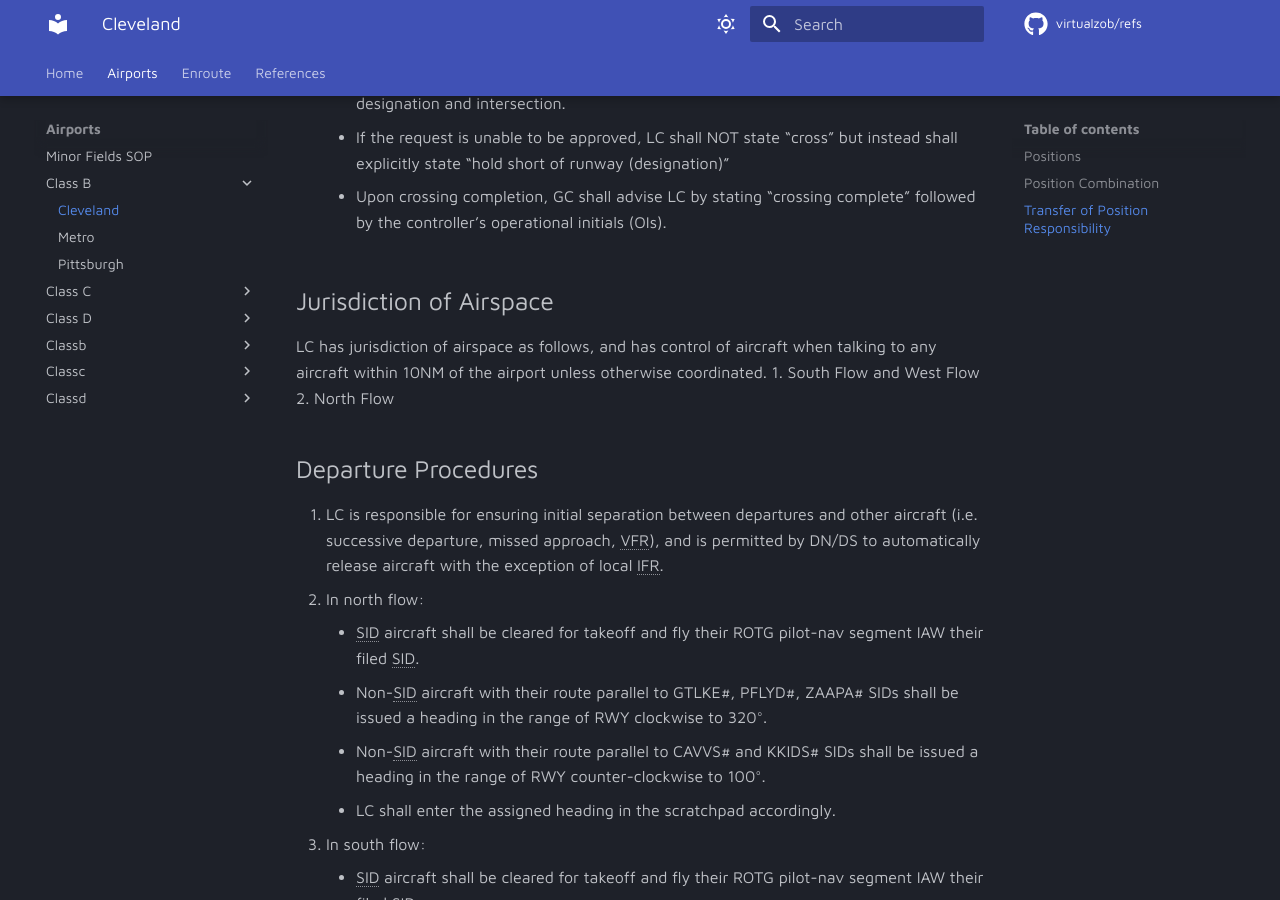
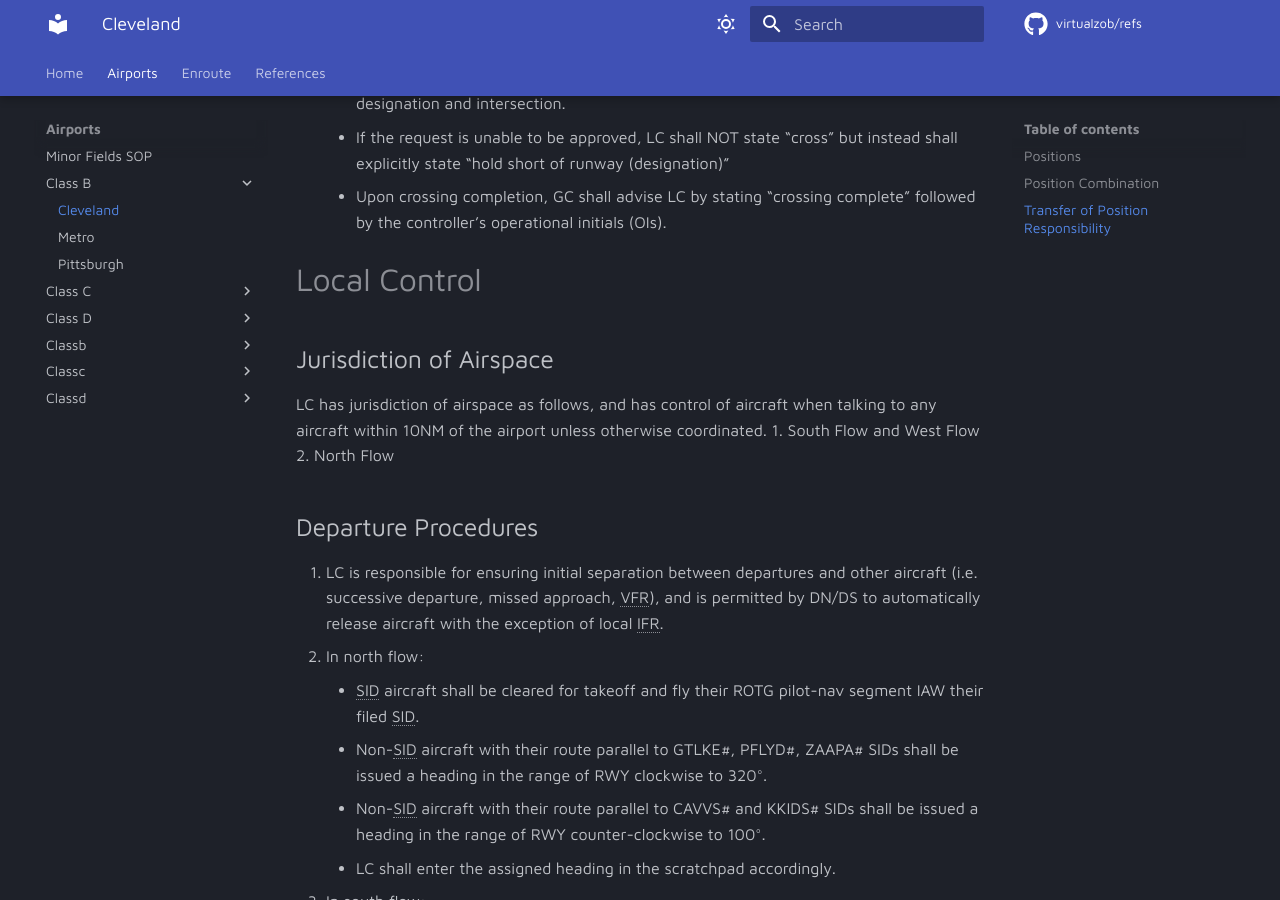
Before and after one commit to virtualZOB/refs, an MkDocs documentation site: the page built from docs/airports/Class-B/Cleveland.md, in a window 1280 px wide and 900 px high, scrolled down 3729 px. Built offline with MkDocs 1.6.1 and Material for MkDocs 9.7.7, drawn with Linux system fonts in a browser that asks for light colours; comment, search, counter and statistics services are not loaded.

Commit message:
[KCLE] add missing local control header

```diff
--- a/docs/airports/Class-B/Cleveland.md
+++ b/docs/airports/Class-B/Cleveland.md
@@ -97,6 +97,8 @@ GC shall be aware of and operationally scan the work environment and following p
     - If the request is approved, LC shall explicitly state “cross” followed by the runway designation and intersection.
     - If the request is unable to be approved, LC shall NOT state “cross” but instead shall explicitly state “hold short of runway (designation)”
     - Upon crossing completion, GC shall advise LC by stating “crossing complete” followed by the controller’s operational initials (OIs).
+
+# Local Control
 
 ## Jurisdiction of Airspace
 LC has jurisdiction of airspace as follows, and has control of aircraft when talking to any aircraft within 10NM of the airport unless otherwise coordinated.
```
